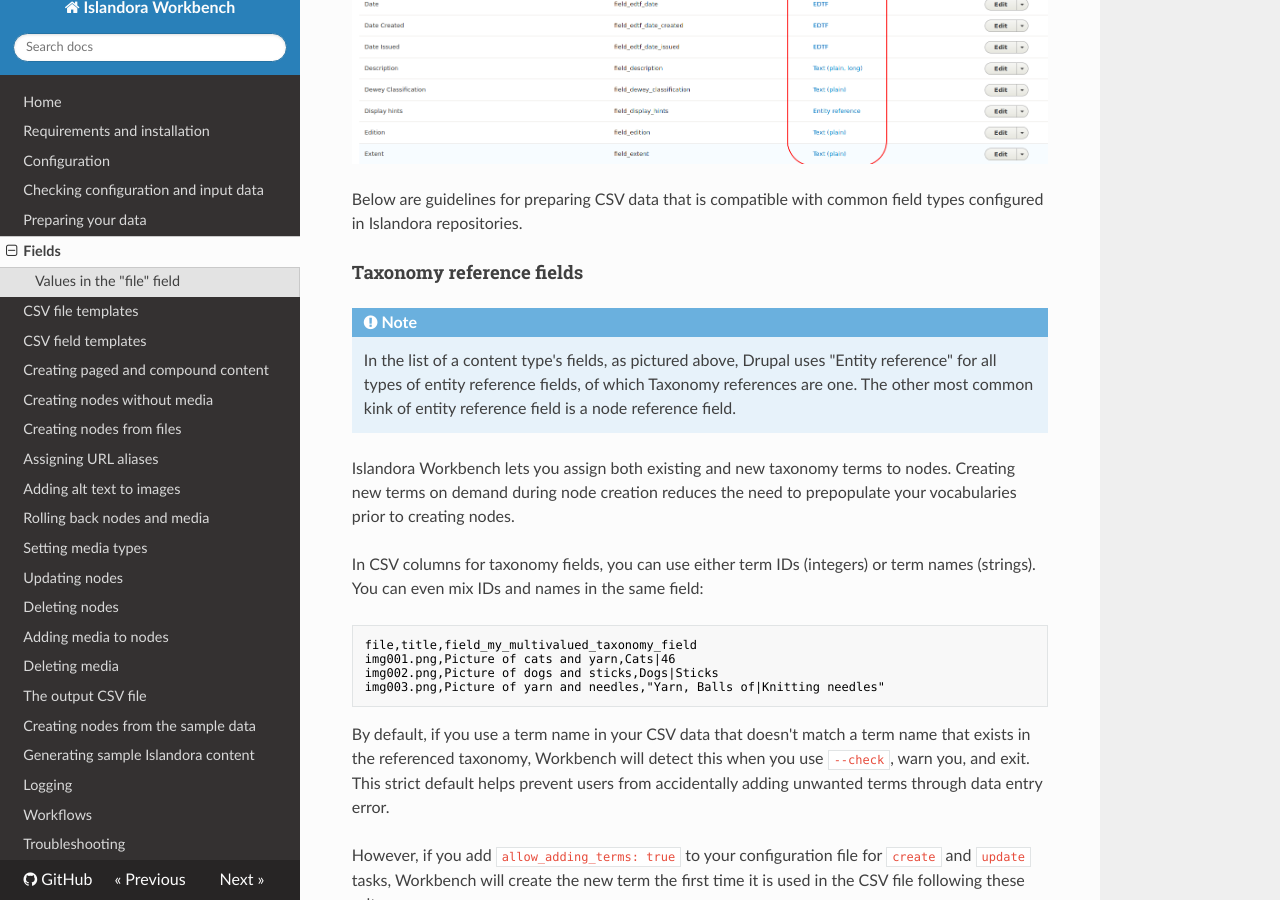
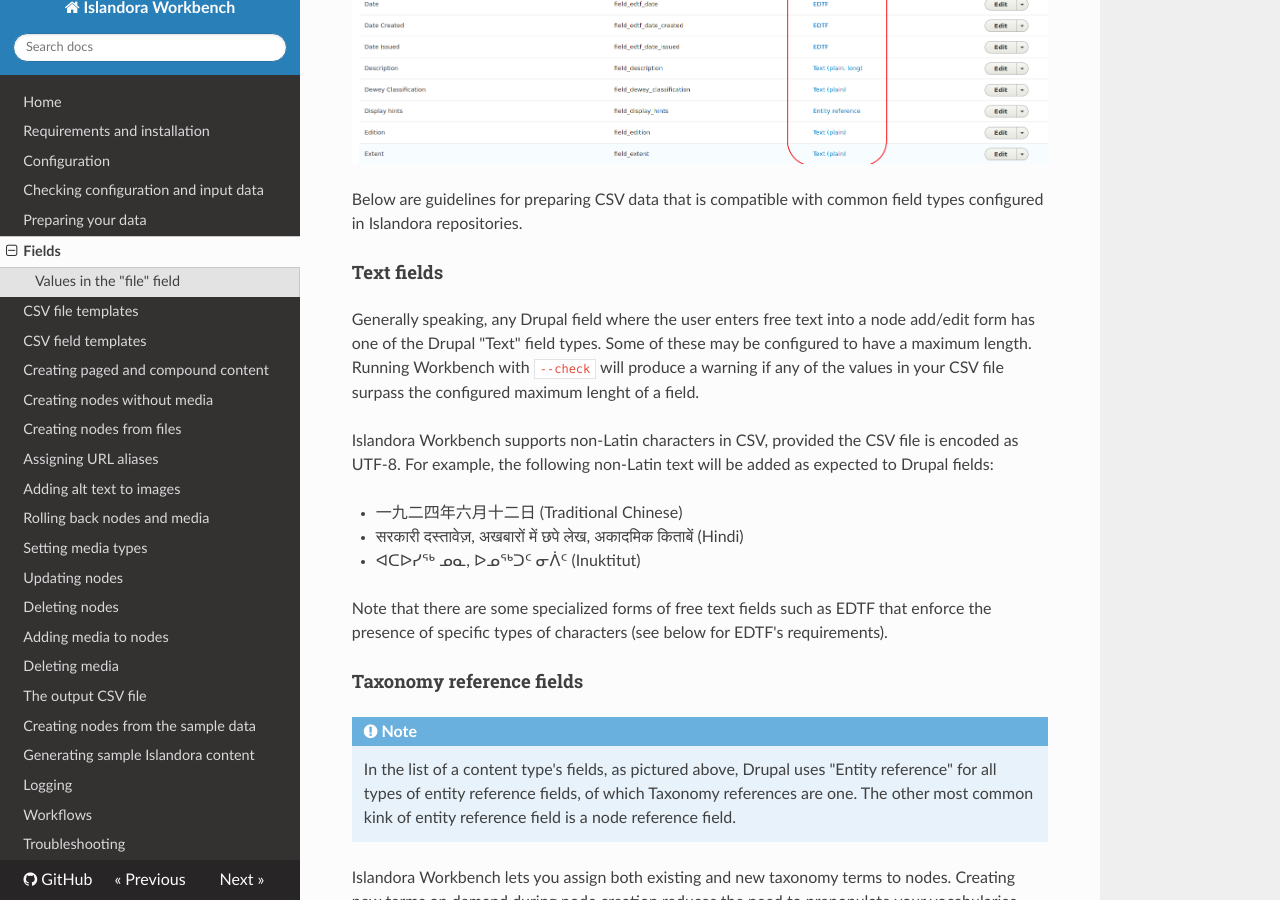
Before and after one commit to mjordan/islandora_workbench_docs, an MkDocs documentation site: the page built from docs/fields.md, in a window 1280 px wide and 900 px high, scrolled down 5073 px. Built offline with MkDocs 1.6.1, drawn with Linux system fonts in a browser that asks for light colours; nearby versions of some CDN libraries; old or Windows-style settings are respelled for this version of MkDocs.

Commit message:
Added docs on using non-ASCII text.

```diff
--- a/docs/fields.md
+++ b/docs/fields.md
@@ -144,6 +144,18 @@
 ![Field machine names](images/field_types.png)
 
 Below are guidelines for preparing CSV data that is compatible with common field types configured in Islandora repositories.
+
+#### Text fields
+
+Generally speaking, any Drupal field where the user enters free text into a node add/edit form has one of the Drupal "Text" field types. Some of these may be configured to have a maximum length. Running Workbench with `--check` will produce a warning if any of the values in your CSV file surpass the configured maximum lenght of a field.
+
+Islandora Workbench supports non-Latin characters in CSV, provided the CSV file is encoded as UTF-8. For example, the following non-Latin text will be added as expected to Drupal fields:
+
+* 一九二四年六月十二日 (Traditional Chinese)
+* सरकारी दस्तावेज़, अखबारों में छपे लेख, अकादमिक किताबें (Hindi)
+* ᐊᑕᐅᓯᖅ ᓄᓇ, ᐅᓄᖅᑐᑦ ᓂᐲᑦ (Inuktitut)
+
+Note that there are some specialized forms of free text fields such as EDTF that enforce the presence of specific types of characters (see below for EDTF's requirements).
 
 #### Taxonomy reference fields
 
```
